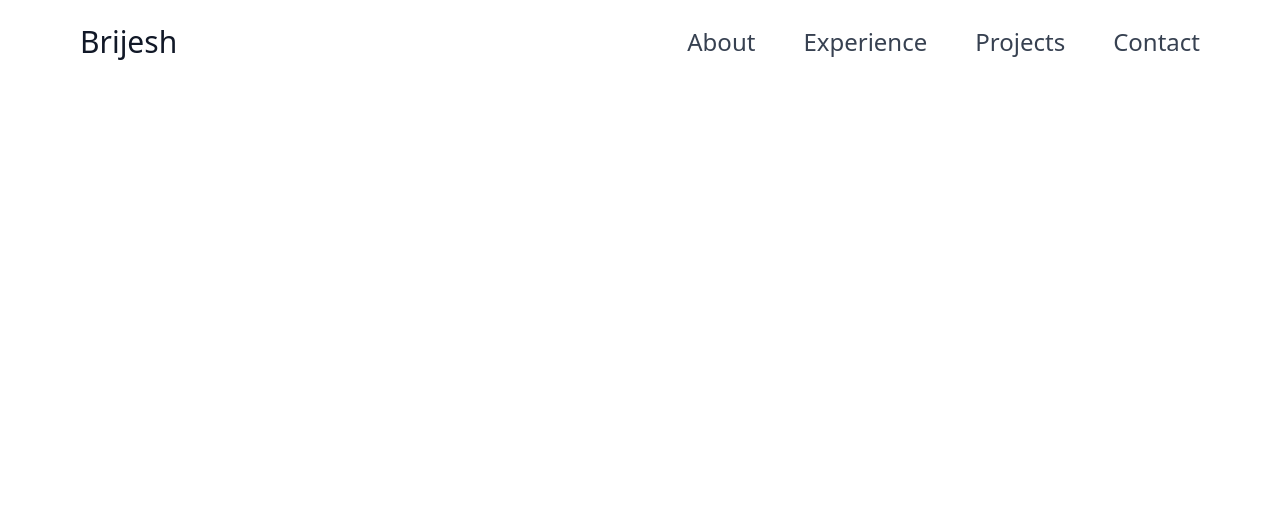
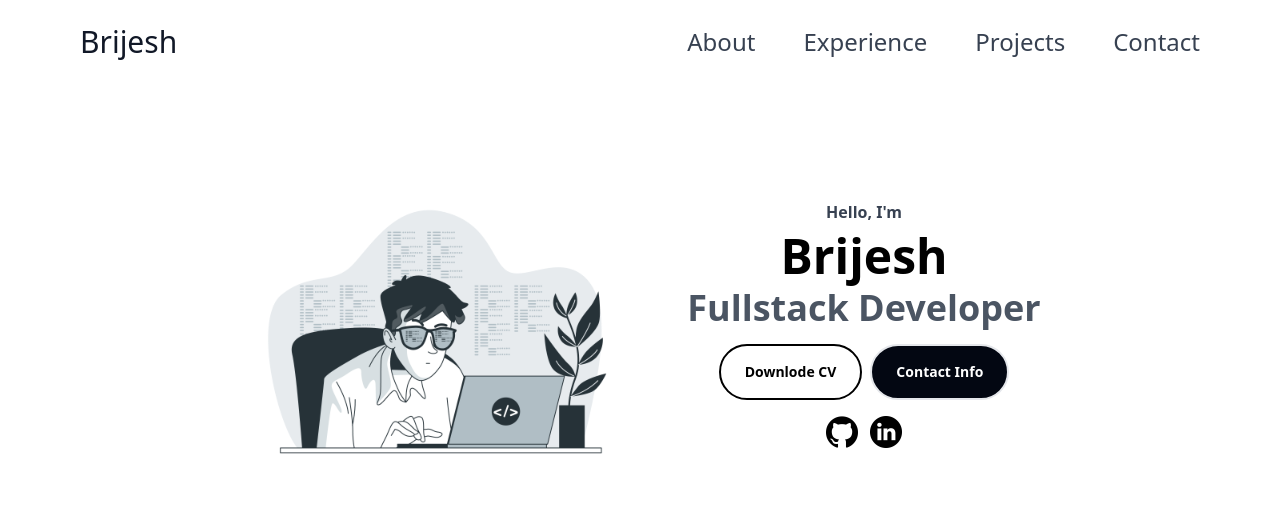
Before and after one commit to BrijeshSajeev/alpinejs-project, a website: page portfolio/index.html in a window 1280 px wide. Drawn offline with nearby package versions, Linux system fonts and the light colour scheme.

Commit message:
feat: Add profile section with social media links and CV download
- Introduce new profile section with links to social media profiles
- Include download link for the CV file

```diff
--- a/portfolio/index.html
+++ b/portfolio/index.html
@@ -73,6 +73,28 @@
     </header>
     </section>
 
+    <section id="profile" class="p-10 h-screen">
+        <div class="profile-container lg:flex justify-center items-center gap-12">
+            <div class="profile-img-container lg:w-1/3">
+                <img src="./assets/Coding-bro.png" alt="image">
+            </div>
+            <div class="profile-content-container text-center flex flex-col gap-2">
+                <p class="text-base font-semibold text-gray-700">Hello, I'm</p>
+                <h1 class="lg:text-5xl text-4xl font-semibold">Brijesh</h1>
+                <p class="lg:text-4xl text-3xl text-gray-600 font-semibold mb-2">Fullstack Developer</p>
+                <div class="button-container mb-2 flex gap-2 items-center justify-center">
+                    <a href="./assets/Brijesh_Resume.pdf" class="border-2 border-black lg:px-6 lg:py-4 px-4 py-3.5 rounded-full font-bold text-sm hover:bg-black hover:text-white cursor-pointer">Downlode CV</a>
+                    <a href="#contact" class="border-2 lg:px-6 lg:py-4 px-4 py-3.5 rounded-full font-bold text-sm bg-gray-950 text-white hover:bg-gray-800 cursor-pointer">Contact Info</a>
+                </div>
+                <div class="social-container flex items-center justify-center gap-3">
+                    <a href="https://github.com/BrijeshSajeev"  target="_blank"><img src="./assets/github.png" class="w-8 h-8" alt=""></a>
+                    <a href="https://www.linkedin.com/in/brijesh-s-a-053aaa238" target="_blank"><img src="./assets/linkedin.png" class="w-8 h-8" alt=""></a>
+                </div>
+            </div>
+        </div>
+    </section>
+
+
     <script src="./script.js"> </script>
 
 </body>
```
